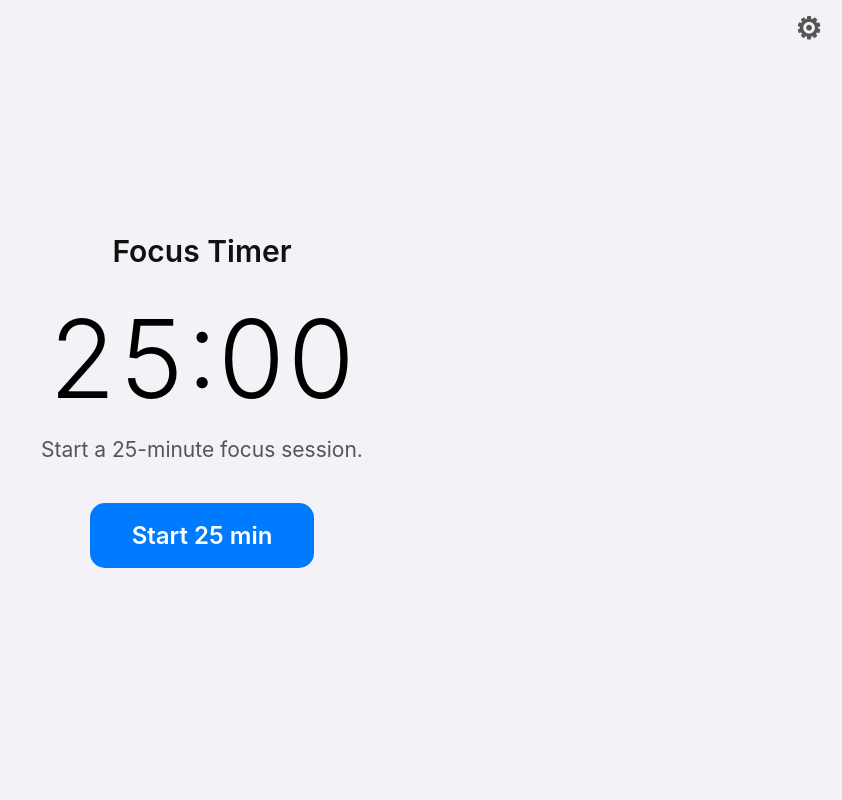
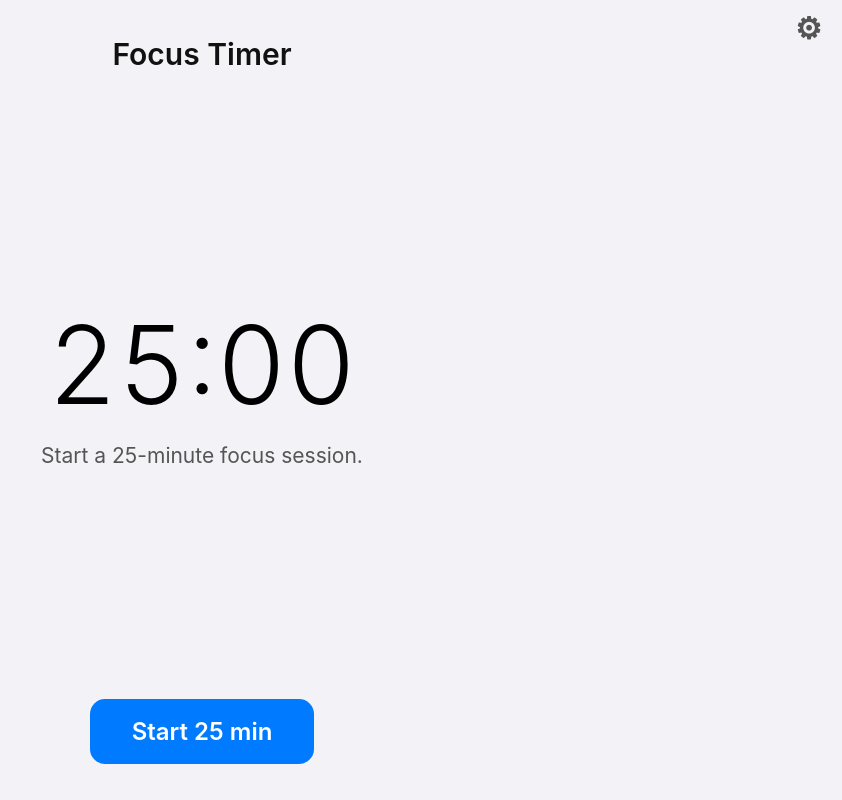
Before and after one commit to maksnester/annoying-break-timer, a website: page src/index.html in a window 1280 px wide. Shown: the whole page, without its empty margins (438-1280 px from the left). Drawn offline with Linux system fonts and the light colour scheme.

Commit message:
refactor: structure views with reusable layout classes and improve alignment styles

```diff
--- a/src/index.html
+++ b/src/index.html
@@ -15,15 +15,21 @@
           <h1 id="title">Focus Timer</h1>
           <button id="settings-btn" type="button" aria-label="Settings">⚙</button>
         </div>
-        <div id="timer-display">25:00</div>
-        <p id="status">Start a 25-minute focus session.</p>
+        <div class="content">
+          <div id="timer-display">25:00</div>
+          <p id="status">Start a 25-minute focus session.</p>
+        </div>
         <button id="start-btn" type="button">Start 25 min</button>
       </div>
 
       <div id="settings-view" class="view" hidden>
-        <h1>Settings</h1>
-        <label for="minutes-input">Focus minutes</label>
-        <input id="minutes-input" type="number" min="1" value="25" />
+        <div class="header">
+          <h1>Settings</h1>
+        </div>
+        <div class="content">
+          <label for="minutes-input">Focus minutes</label>
+          <input id="minutes-input" type="number" min="1" value="25" />
+        </div>
         <button id="save-btn" type="button">Save</button>
       </div>
     </main>
--- a/src/styles.css
+++ b/src/styles.css
@@ -23,7 +23,7 @@ body {
   display: flex;
   flex-direction: column;
   align-items: center;
-  justify-content: center;
+  justify-content: flex-start;
   text-align: center;
   padding: 36px;
 }
@@ -84,6 +84,7 @@ button:disabled {
   align-items: center;
   width: 100%;
   margin-bottom: 12px;
+  flex-shrink: 0;
 }
 
 #settings-btn {
@@ -105,20 +106,32 @@ button:disabled {
   transform: scale(0.95);
 }
 
-#settings-view {
+.view {
+  width: 100%;
+  height: 100%;
   display: flex;
   flex-direction: column;
   align-items: center;
-  gap: 24px;
 }
 
-#settings-view[hidden] {
+.view[hidden] {
   display: none;
+}
+
+.content {
+  flex: 1;
+  display: flex;
+  flex-direction: column;
+  align-items: center;
+  justify-content: center;
+  width: 100%;
 }
 
 #settings-view label {
   font-size: 21px;
   color: #555;
+  display: block;
+  margin-bottom: 12px;
 }
 
 #minutes-input {
```
